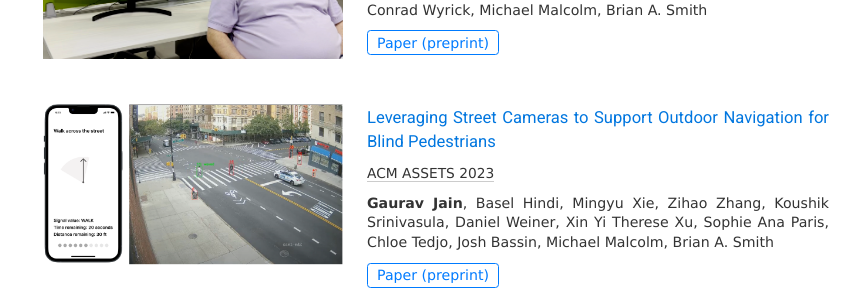
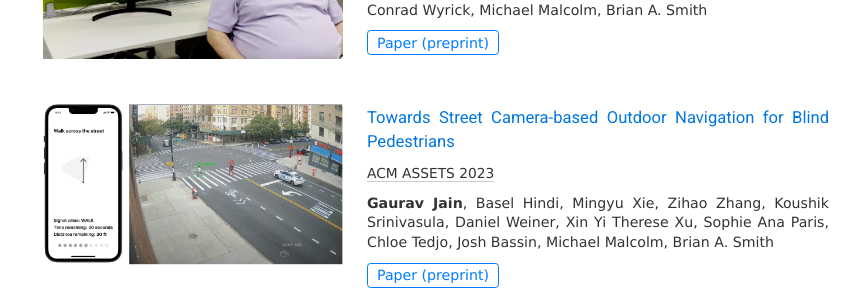
Before and after one commit to Gaurav1302/gaurav1302.github.io, a Jekyll site: the page built from index.html, in a window 1280 px wide and 900 px high, scrolled down 1034 px. Shown: the part 152-452 px from the top of the window, without its empty margins (204-1072 px from the left). Built offline with Jekyll 4.4.1, drawn with Linux system fonts in a browser that asks for light colours; nearby versions of some CDN libraries.

Commit message:
updated paper title

```diff
--- a/index.html
+++ b/index.html
@@ -204,7 +204,7 @@ tags: about
         </td>
         <td valign="middle" width="60%">
           <a href= "https://gaurav1302.github.io/files/ASSETS_preprint.pdf" class = "paper_title">
-            Leveraging Street Cameras to Support Outdoor Navigation for Blind Pedestrians
+            Towards Street Camera-based Outdoor Navigation for Blind Pedestrians
           </a>
           <p class = "venue">
             <a href="https://assets23.sigaccess.org/" class="venue">ACM ASSETS 2023</a>
```
Also changed, not shown: 3 other files.
